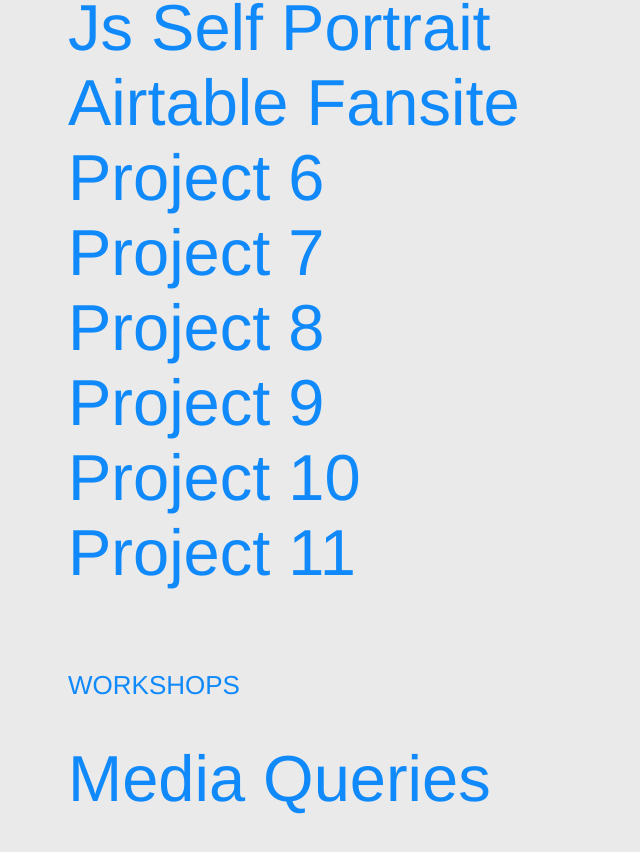
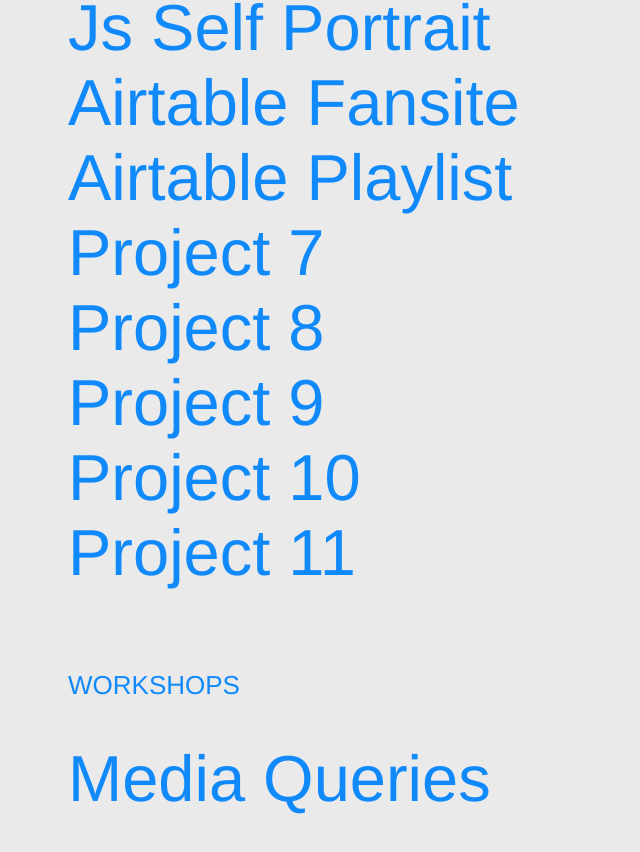
Before and after one commit to annabellepress/interaction2021, a plain HTML site: page index.html in a window 1280 px wide. Shown: the part 1504-2356 px from the top of the page, without its empty margins (0-640 px from the left). Drawn offline with Linux system fonts and the light colour scheme.

Commit message:
Update index.html

```diff
--- a/index.html
+++ b/index.html
@@ -42,7 +42,9 @@
 		<div class="project5">
 			<a target="_blank" href="https://annabellepress.github.io/fansite/">Airtable Fansite</a>
 		</div>
-		<div class="project6">Project 6</div>
+		<div class="project6">
+			<a target="_blank" href="https://annabellepress.github.io/playlist/">Airtable Playlist</a>
+		</div>
 		<div class="project7">Project 7</div>
 		<div class="project8">Project 8</div>
 		<div class="project9">Project 9</div>
```
